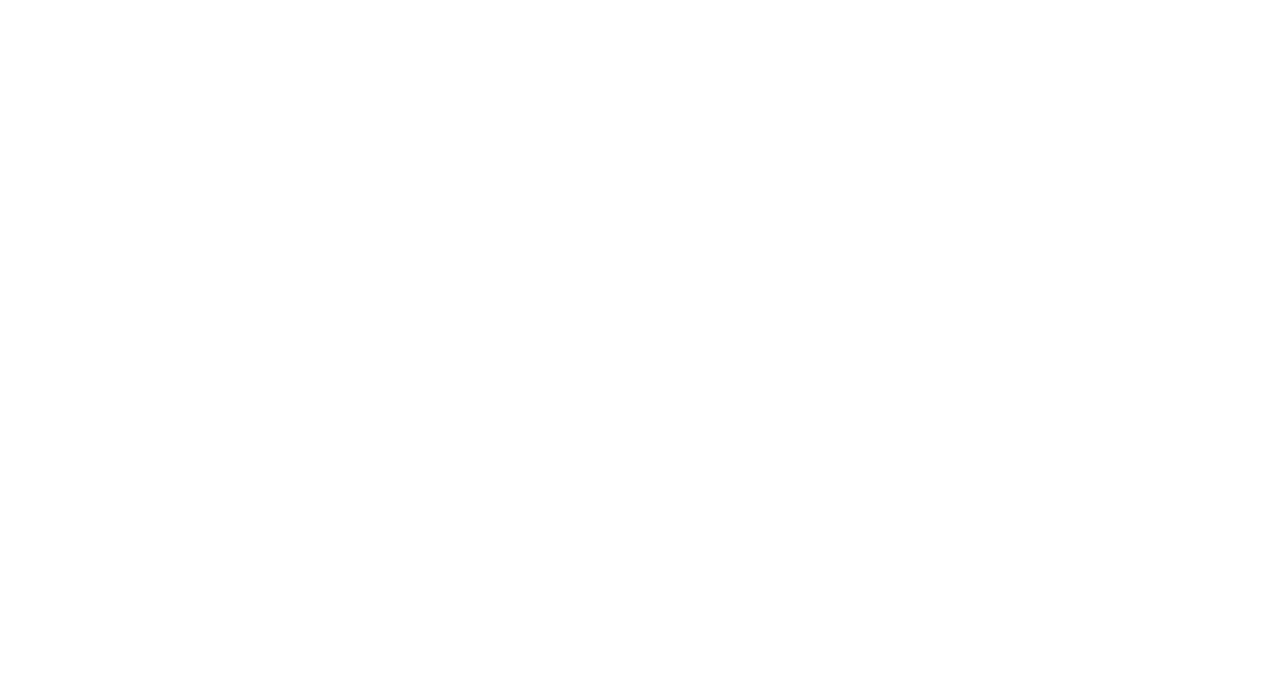
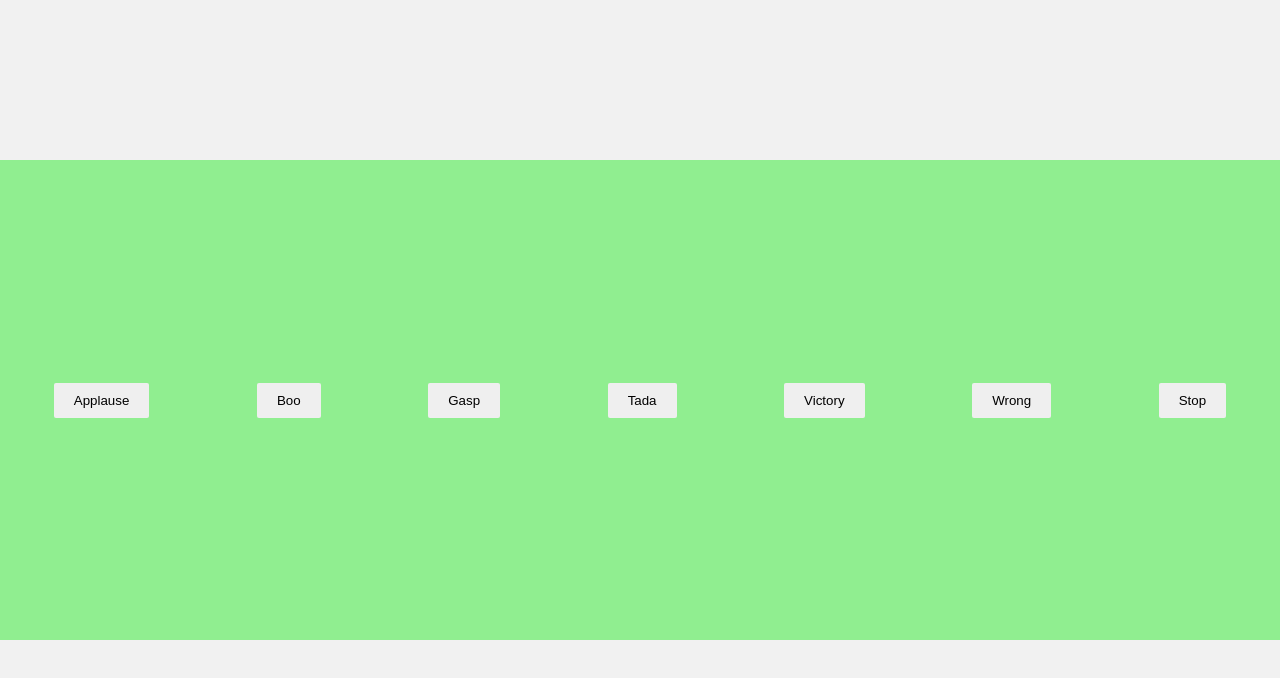
Before and after one commit to acciojob/Soundbar-Vaishali7599, a website: page main.html in a window 1280 px wide. Drawn offline with Linux system fonts and the light colour scheme.

Commit message:
created a submission

```diff
--- a/main.html
+++ b/main.html
@@ -1,16 +1,34 @@
 <!DOCTYPE html>
-
-<html>
+<html lang="en">
 
 <head>
+	<meta charset="UTF-8">
+	<meta name="viewport" content="width=device-width, initial-scale=1.0">
+	<title>Document</title>
 	<link rel="stylesheet" href="styles.css">
 </head>
 
 <body>
-	<!-- the entire body must be written by student -->
-    <script type="text/javascript" src="./script.js">
-</script>
+    <div class="buttons">
+        <button class="btn" data-sound="applause">Applause</button>
+        <button class="btn" data-sound="boo">Boo</button>
+        <button class="btn" data-sound="gasp">Gasp</button>
+        <button class="btn" data-sound="tada">Tada</button>
+        <button class="btn" data-sound="victory">Victory</button>
+        <button class="btn" data-sound="wrong">Wrong</button>
+        <button class="stop">Stop</button>
+    </div>
 
+    <!-- Predefined audio elements in the DOM -->
+    <audio id="applause" src="sounds/applause.mp3"></audio>
+    <audio id="boo" src="sounds/boo.mp3"></audio>
+    <audio id="gasp" src="sounds/gasp.mp3"></audio>
+    <audio id="tada" src="sounds/tada.mp3"></audio>
+    <audio id="victory" src="sounds/victory.mp3"></audio>
+    <audio id="wrong" src="sounds/wrong.mp3"></audio>
+
+    <script type="text/javascript" src="./script.js"></script>
 </body>
 
+
 </html>
--- a/script.js
+++ b/script.js
@@ -1 +1,27 @@
 //your JS code here. If required.
+let btns = document.querySelectorAll(".btn");
+let currentAudio = null;
+
+btns.forEach(t => {
+    let soundId = t.getAttribute("data-sound");
+    let audio = document.getElementById(soundId);
+
+    t.addEventListener("click", (e) => {
+        e.preventDefault();
+        if (currentAudio) {
+            currentAudio.pause();
+            currentAudio.currentTime = 0;
+        }
+        currentAudio = audio;
+        currentAudio.play();
+    });
+});
+
+let stop = document.querySelector(".stop");
+
+stop.addEventListener("click", () => {
+    if (currentAudio) {
+        currentAudio.pause();
+        currentAudio.currentTime = 0;
+    }
+});
--- a/styles.css
+++ b/styles.css
@@ -1 +1,38 @@
 /*  your css code here. If applicable */
+/*  your css code here. If applicable */
+* {
+    padding: 0;
+    margin: 0;
+    box-sizing: border-box;
+}
+
+body {
+    background-color: #f1f1f1;
+    height: 100vh;
+    display: flex;
+    justify-content: center;
+    align-items: center;
+}
+.buttons {
+    background: #90EE90;
+    width: 100%;
+    height: 60%;
+    display: flex;
+    justify-content: space-around;
+    align-items: center;
+}
+
+button {
+    padding: 10px 20px;
+    /* color: white; */
+    border: none;
+    border-radius: 2px;
+    cursor: pointer;
+    transition: background-color 0.3s ease;
+}
+button:active {
+    background-color: rgba(167, 19, 241, 0.779);
+    -webkit-transform: scale(0.95);
+    -ms-transform: scale(0.95);
+    transform: scale(0.95);
+}
```
